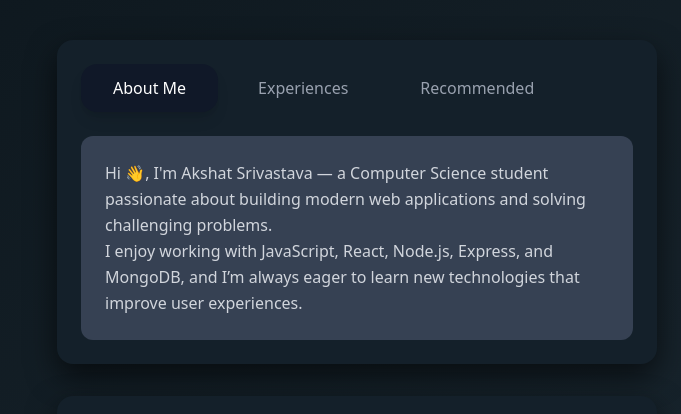
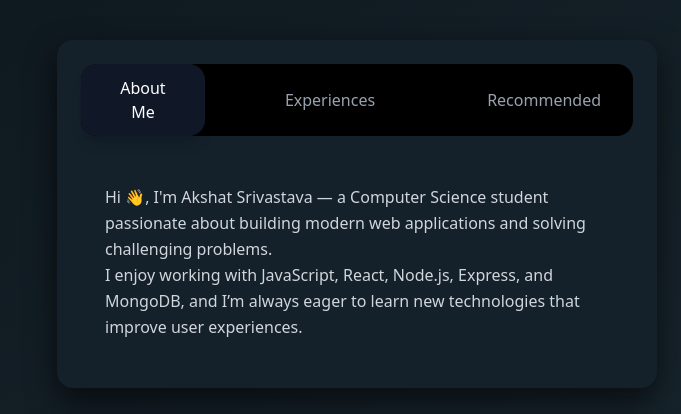
Before and after one commit to Akshat-Srivasta-va/lunacal, a React (Vite) app: page / in a window 1280 px wide. Shown: the top 414 px of the page, without its empty margins (599-1280 px from the left). Built offline with nearby package versions, Linux system fonts and the light colour scheme.

Commit message:
completed

```diff
--- a/src/components/TabsWidget.jsx
+++ b/src/components/TabsWidget.jsx
@@ -22,7 +22,7 @@
 
   return (
     <div >
-      <div className="flex gap-2 mb-6">
+      <div className="flex gap-12 mb-6 bg-black rounded-2xl">
         {tabs.map((tab) => (
           <button
             key={tab.id}
@@ -37,7 +37,7 @@
           </button>
         ))}
       </div>
-      <div className="bg-gray-700 rounded-xl  p-6">
+      <div className="rounded-xl  p-6">
         <p className="text-gray-300 leading-relaxed whitespace-pre-line">
           {content[activeTab]}
         </p>
```
